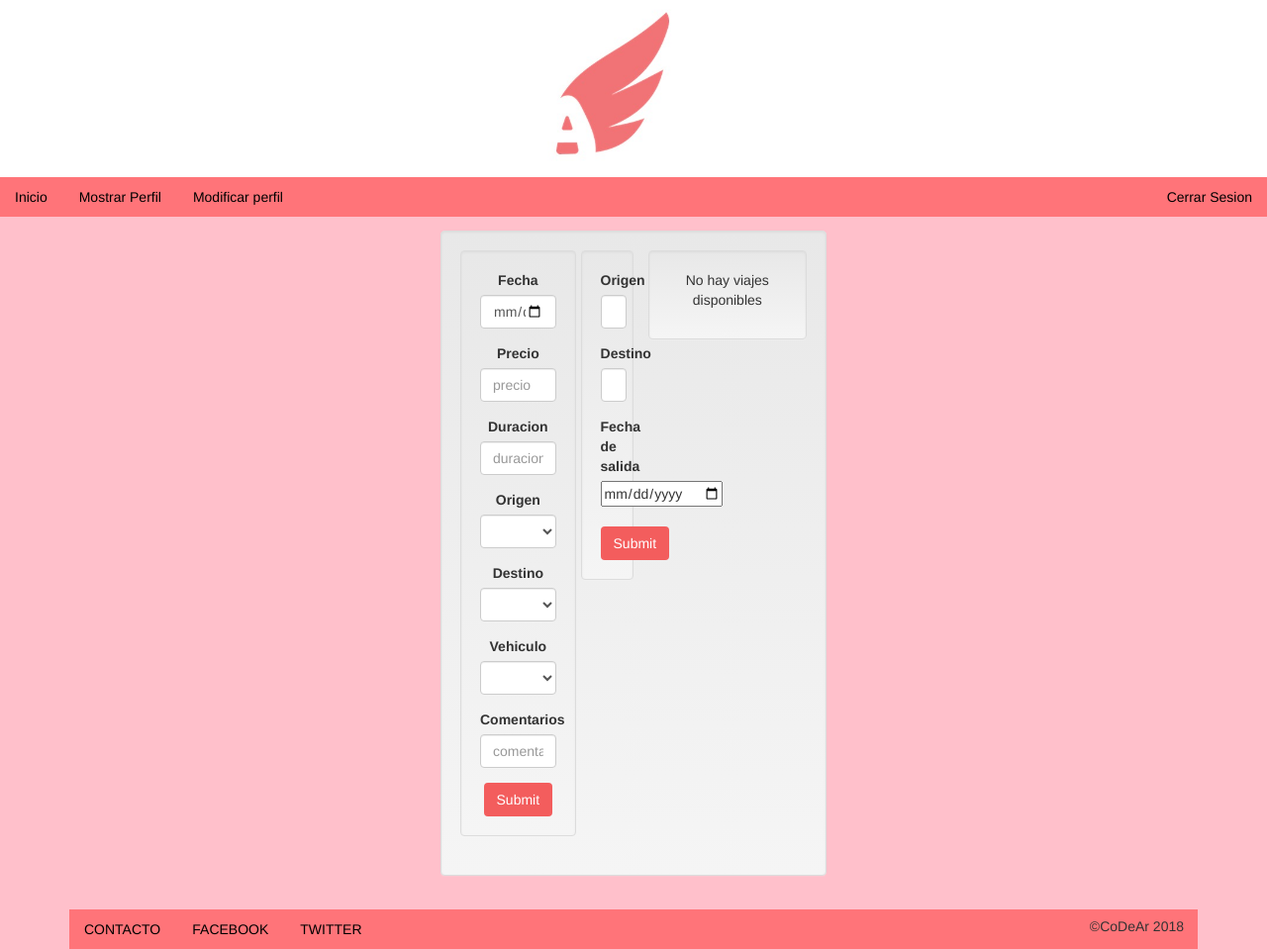
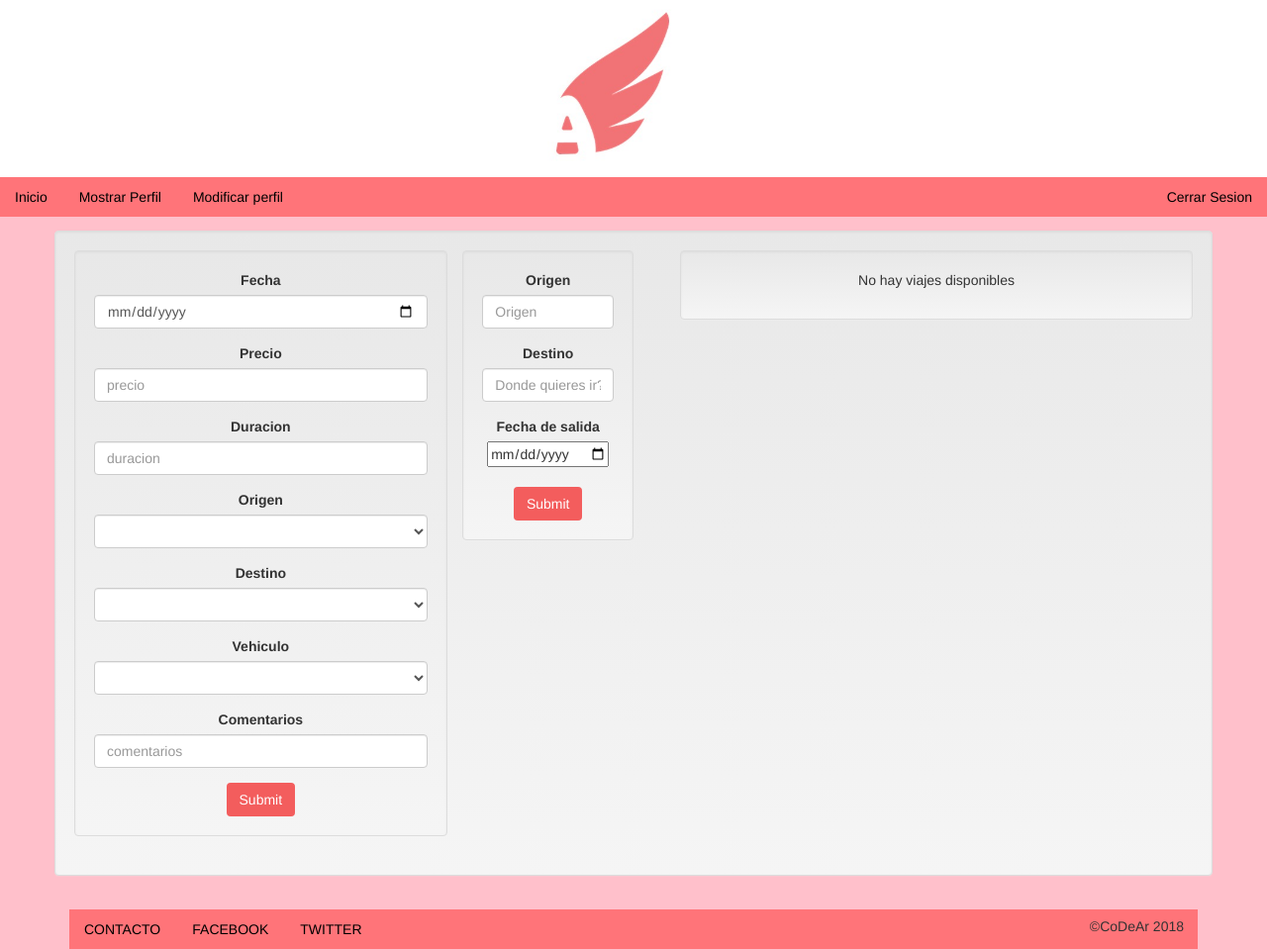
Before and after one commit to bencian/Ingenieria2, a PHP site: template templates/sesion.html.twig in a window 1280 px wide. Shown: the whole page at 99% size. Run offline with PHP 8.4, Linux system fonts and the light colour scheme; the template is opened without the code that fills it, so the values that code supplies are empty; some libraries are stand-ins or nearby versions.

```diff
--- a/templates/sesion.html.twig
+++ b/templates/sesion.html.twig
@@ -8,7 +8,7 @@ Inicio
 
 <div class="container">
 	<div class="row">
-    <div class="col-sm-4 col-sm-offset-4 text-center well">
+    <div class="col-sm-12 col-sm-offset-0 text-center well">
 
 		<div id="publicar_viaje" class="col-xs-4 col-md-4 col-lg-4">
 			<div class="row">
```
